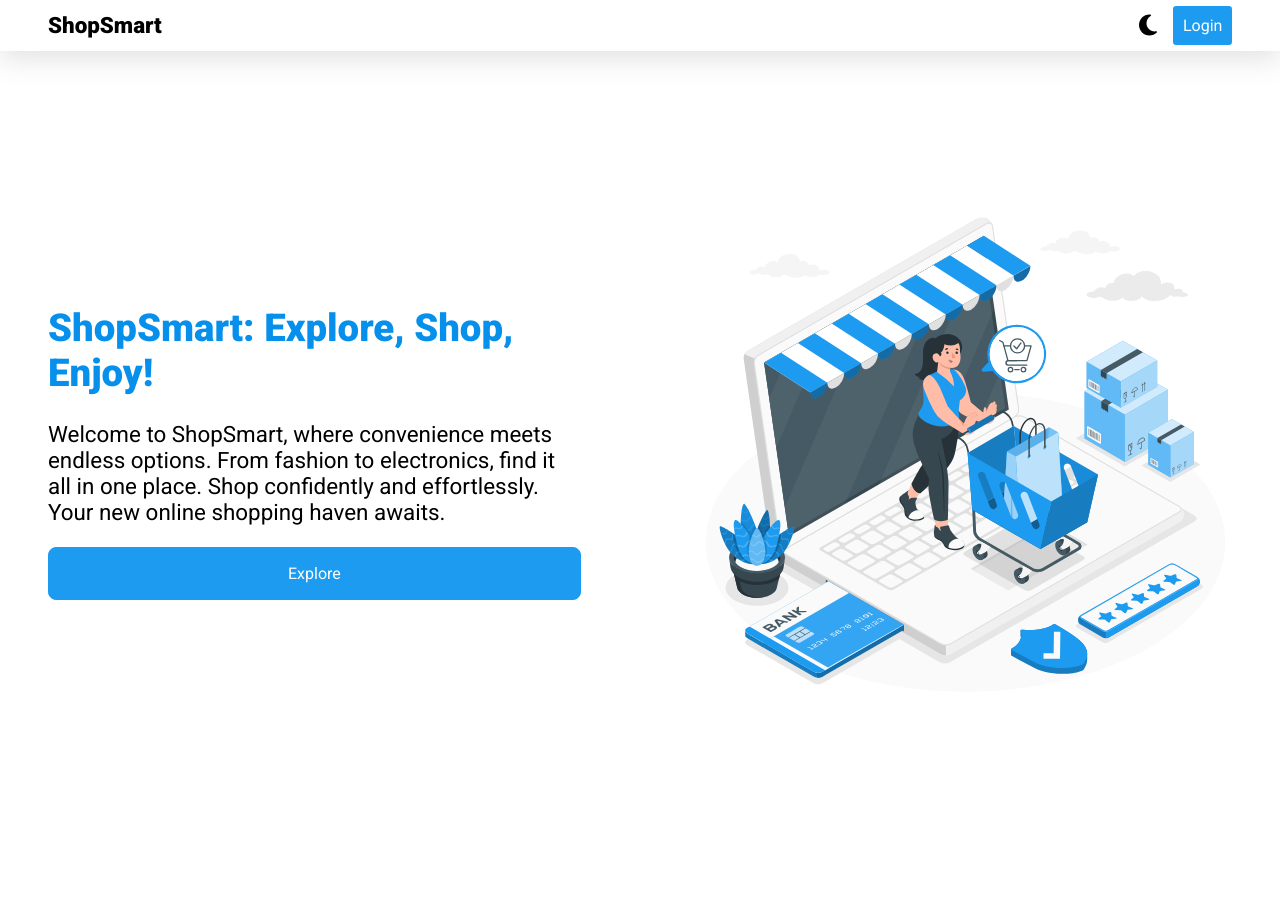
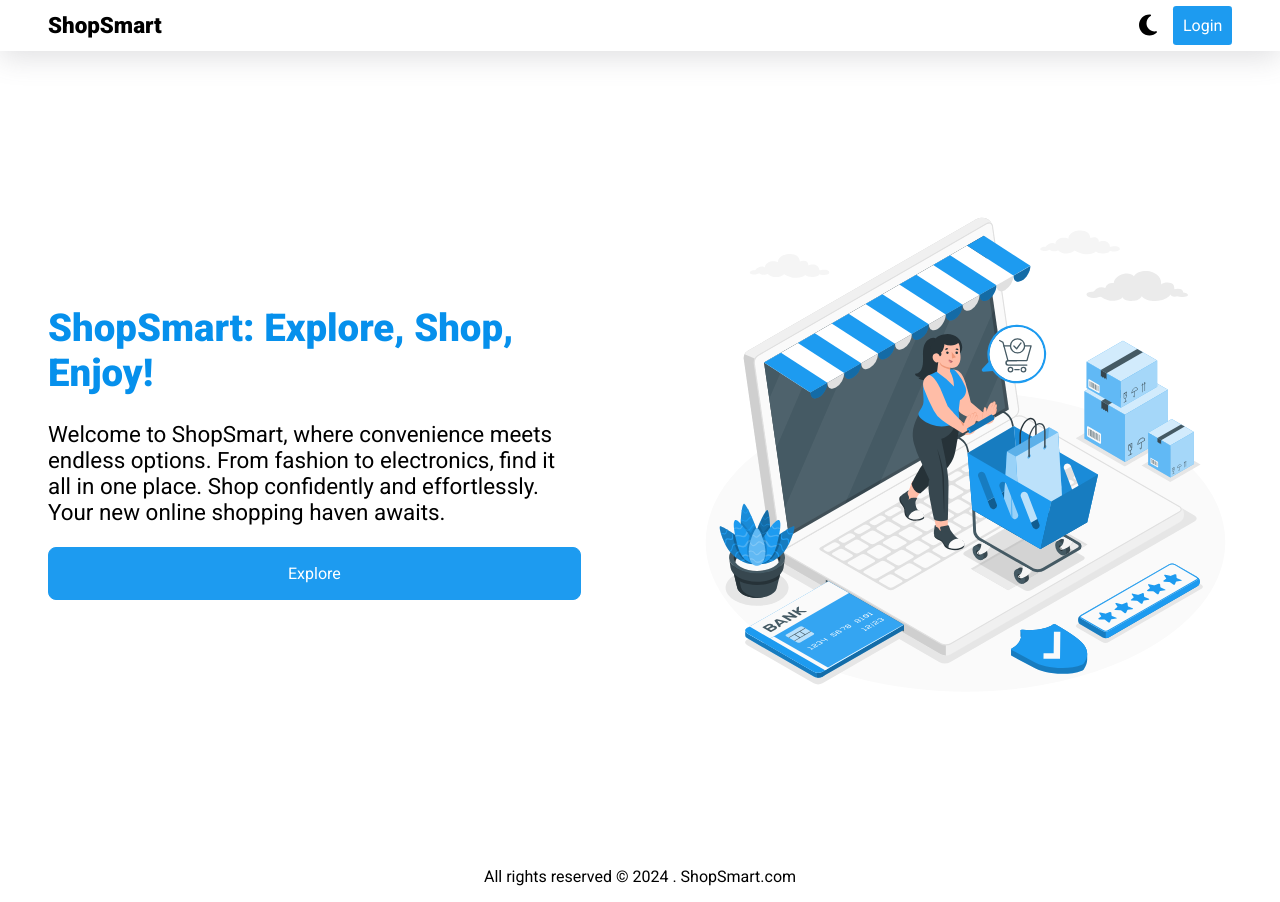
Before and after one commit to tomkjose/ShopSmart, a React (Create React App) app: page / in a window 1280 px wide. Before the commit the page ends 851 px from the top, so only its background shows below. Built offline with nearby package versions, Linux system fonts and the light colour scheme.

Commit message:
Added : Footer

```diff
--- a/src/components/App/App.js
+++ b/src/components/App/App.js
@@ -3,6 +3,7 @@ import { Home, Landing, Login, Cart, Fof } from "../../pages/Index";
 import Navbar from "../Navbar/Navbar";
 import "./App.css";
 import { useTheme } from "../../providers/ThemeProvider";
+import Footer from "../Footer/Footer";
 function App() {
   const { currentTheme } = useTheme();
   return (
@@ -16,6 +17,7 @@ function App() {
           <Route exact path="/cart" element={<Cart />}></Route>
           <Route path="*" element={<Fof />}></Route>
         </Routes>
+        <Footer />
       </Router>
     </div>
   );
--- /dev/null
+++ b/src/components/Footer/Footer.jsx
@@ -0,0 +1,13 @@
+import React from "react";
+import styles from "./footer.module.css";
+function Footer() {
+  return (
+    <div className={styles.footer}>
+      <span>
+        All rights reserved © {new Date().getFullYear()} . ShopSmart.com
+      </span>
+    </div>
+  );
+}
+
+export default Footer;
--- /dev/null
+++ b/src/components/Footer/footer.module.css
@@ -0,0 +1,5 @@
+.footer {
+  width: 100%;
+  text-align: center;
+  padding: 1rem;
+}
--- a/src/pages/Cart.jsx
+++ b/src/pages/Cart.jsx
@@ -23,7 +23,6 @@ function Cart() {
   };
 
   const handleIncrementProduct = (id) => {
-    console.log("id", id);
     dispatch(incrementProduct(id));
   };
 
```
